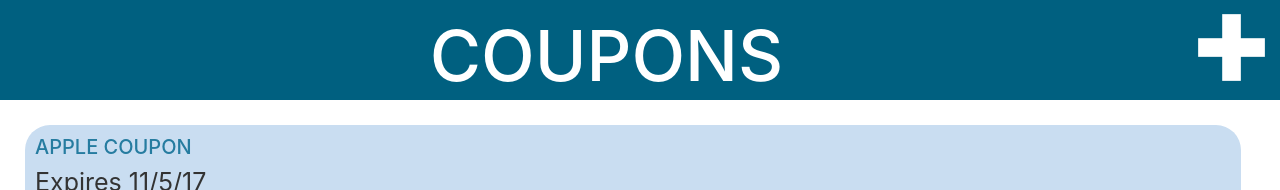
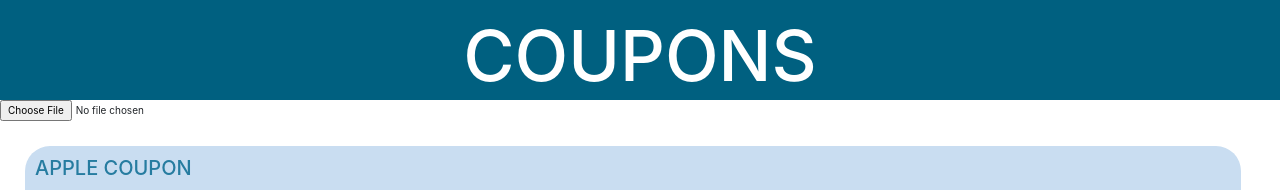
Before and after one commit to okiyuki/Dealio, a plain HTML site: page coupon.html in a window 1280 px wide. Shown: the top 190 px of the page. Drawn offline with nearby package versions, Linux system fonts and the light colour scheme.

Commit message:
testing camera

```diff
--- a/coupon.html
+++ b/coupon.html
@@ -10,10 +10,9 @@
 
 	<body>
 		<div class="title">
-			<h1> COUPONS
-			<a href="scanner.html"> <img src="images/white plus icon.png"> </a>
-			</h1>
+			<h1> COUPONS </h1>
 		</div>
+		<input type="file" accept="image/*" capture="camera">
 
 		<div class="coupon1">
 
```
